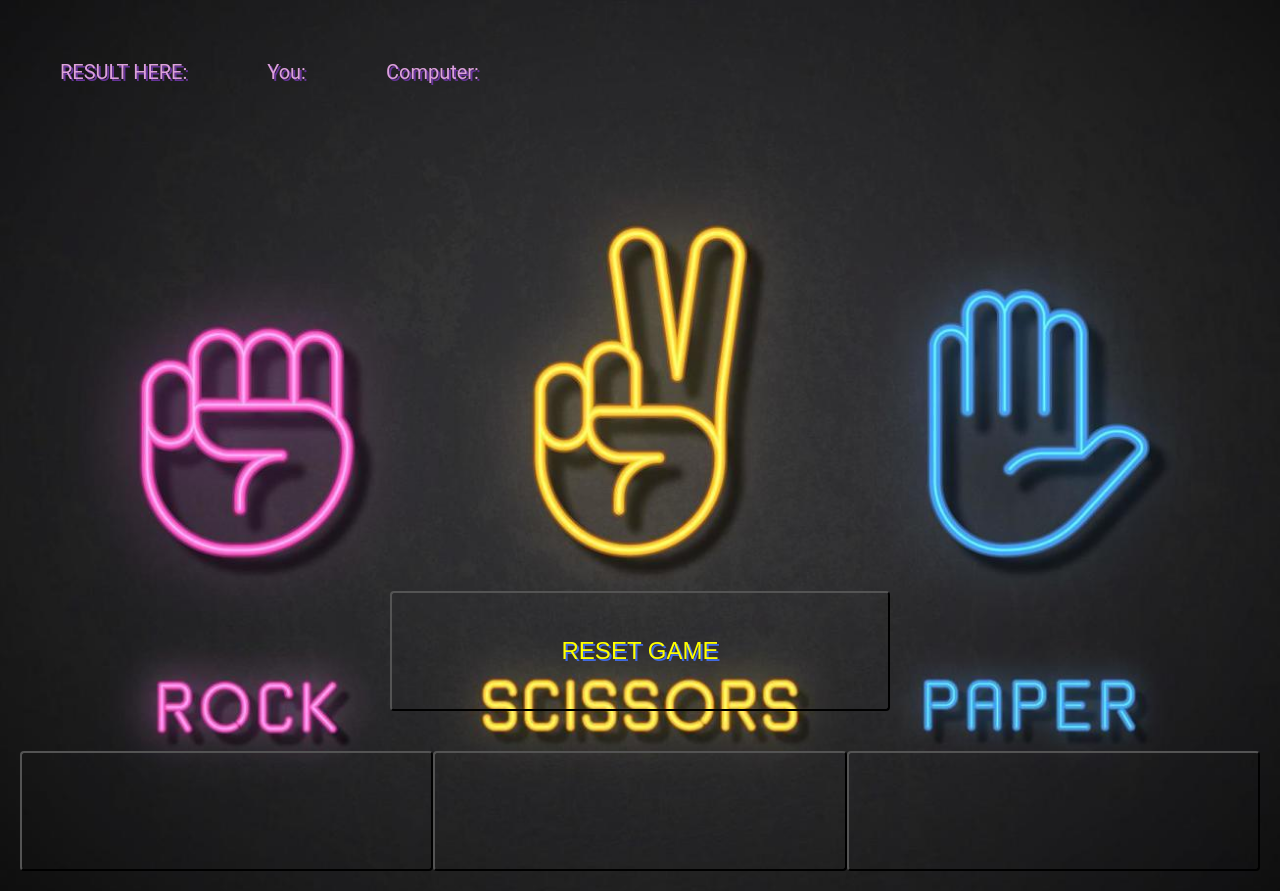
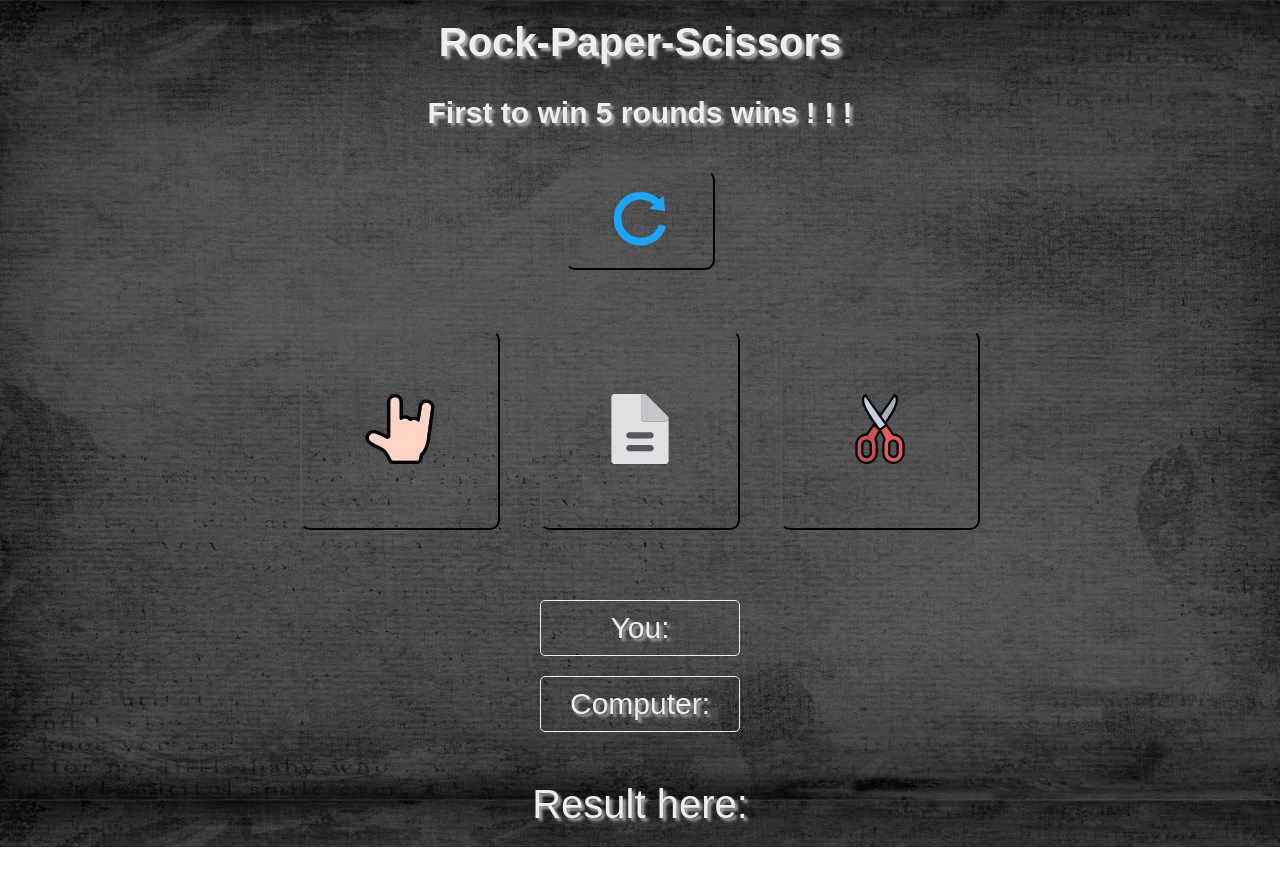
Before and after one commit to vladablagojevic/rock-paper-scissors, a plain HTML site: page index.html in a window 1280 px wide. After the commit the page ends 847 px from the top, so only its background shows below. Drawn offline with Linux system fonts and the light colour scheme; a web font is replaced by a local one.

Commit message:
Added svg images to buttons
Added svg's to images folder and styled everything in css file.
In js file changed logic to get id attribute from button instead of
inner text of a button. Text of a button is deleted and replaced with
svg images.

```diff
--- a/index.html
+++ b/index.html
@@ -5,26 +5,33 @@
   <meta http-equiv="X-UA-Compatible" content="IE=edge">
   <meta name="viewport" content="width=device-width, initial-scale=1.0">
   <title>Rock-Paper-Scissors</title>
+  <link rel="stylesheet" href="https://fonts.googleapis.com/css?family=Sofia">
   <link rel="stylesheet" href="rps.css">
   <script src="rock-paper-scissors.js" defer></script>
 </head>
 <body>
-
-  <div id="results">
-    <div id="gameScore">RESULT HERE:</div>
-    <div id="userWon">You:</div>
-    <div id="computerWon">Computer:</div>
+  <div id="headings">
+    <h1>Rock-Paper-Scissors</h1>
+    <h2>First to win 5 rounds wins ! ! !</h2>
   </div>
 
+
   <div id="resetGame">
-    <button id="reset" onclick="window.location.reload()">RESET GAME</button>
+    <button id="reset" onclick="window.location.reload()"><img src="./images/reset-14.svg"></button>
   </div>
 
   <div id="buttons">
-    <button id="rock">ROCK</button>
-    <button id="paper">PAPER</button>
-    <button id="scissors">SCISSORS</button>
+    <button id="rock" class="gameButtons"><img src="./images/rock.svg" alt="rock"></button>
+    <button id="paper" class="gameButtons"><img src="./images/paper.svg" alt="paper"></button>
+    <button id="scissors" class="gameButtons"><img src="./images/scissors.svg" alt="scissors"></button>
   </div>
+
+  <div id="results">
+    <div id="userWon" class="results">You:</div>
+    <div id="computerWon" class="results">Computer:</div>
+  </div>
+
+  <div id="gameScore">Result here:</div>
 
 </body>
 </html>
--- a/rock-paper-scissors.js
+++ b/rock-paper-scissors.js
@@ -15,7 +15,7 @@ scissors.addEventListener('click', game);
 
 function game(event) {
 
-  let playerSelection = event.target.innerText.toLowerCase();
+  let playerSelection = event.target.id.toLowerCase();
 
   function getComputerChoice() {
     const gameOptions = ['rock', 'paper', 'scissors'];
--- a/rps.css
+++ b/rps.css
@@ -6,70 +6,100 @@
 
 body {
   min-height: 100vh;
-  font-family: 'Roboto', sans-serif;
-  font-size: 16px;
-  color: #333;
+  font-family: 'sofia', sans-serif;
+  text-shadow: 3px 3px 3px #ababab;
+  color: #eee;
   display: flex;
   flex-direction: column;
-  background: url('./images/rock-paper-scissors-neon-icons-vector.jpg');
+  background: url('./images/1eefc5567dc5c55f67ef6849b9235582.jpg');
   background-repeat: no-repeat;
   background-attachment: fixed;
   background-position: center;
   background-size: cover;
-  background-color: #333;
 }
 
-button {
+#headings {
+  display: flex;
+  flex-direction: column;
+  align-items: center;
+  justify-content: space-between;
+  padding: 20px;
+  height: 150px;
+  font-size: 20px;
+}
+
+.gameButtons {
   background-color: transparent;
-  border: 3px solid lightblue transparent;
-  border-radius: 4px;
+  border-radius: 10px;
   color: transparent;
   cursor: pointer;
   padding: 30px;
-  margin: 0 0;
-  width: 500px;
-  height: 120px;
+  margin: 20px;
+  width: 200px;
+  height: 200px;
+}
+
+.gameButtons:hover {
+  /* transform: scale(1.2, 1.2);
+  -ms-transform: scale(1.2, 1.2);
+  -webkit-transform: scale(1.2, 1.2); */
+  box-shadow: 0 0.8em 0.8em -0.7em #ababab;
+  transform: translateY(-0.25em);
 }
 
 #buttons {
   display: flex;
-  /* justify-content: start; */
-  justify-content: space-around;
+  justify-content: center;
   padding: 20px;
-  margin-top: 0px;
 }
 
-#results {
+#results,
+#gameScore {
   display: flex;
-  justify-content: start;
+  justify-content: center;
   align-items: center;
-  /* flex-direction: column; */
-  font-size: 20px;
-  color: plum;
-  text-shadow: 2px 2px rebeccapurple;
-  margin-bottom: 380px;
+  flex-direction: column;
+  font-size: 30px;
   padding: 20px;
+}
+
+#gameScore {
+  font-size: 40px;
+}
+
+.results {
+  border: 1px solid #eee;
+  width: 200px;
+  text-align: center;
+  padding: 10px;
+  margin: 10px;
+  border-radius: 5px;
 }
 
 #resetGame {
   display: flex;
   justify-content: center;
-  margin-top: 47px;
-  margin-bottom: 0px;
   padding: 20px;
 }
 
 #reset {
-  color: yellow;
-  font-size: 24px;
-  text-shadow: 2px 2px royalblue
+  background-color: transparent;
+  align-items: center;
+  width: 150px;
+  height: 100px;
+  border-radius: 10px;
+
 }
 
-#gameScore,
-#userWon,
-#computerWon {
-  border: 2px solid cadetblue transparent;
-  margin: 20px;
-  padding: 20px;
-  border-radius: 5px;
+#reset:hover {
+  transform: scale(1.2, 1.2);
+  -ms-transform: scale(1.2, 1.2);
+  -webkit-transform: scale(1.2, 1.2);
+  box-shadow: 0 0.8em 0.8em -0.7em #ababab;
 }
+
+img {
+  width: 70px;
+  height: 70px;
+  pointer-events: none;
+}
```
Also changed, not shown: images/1eefc5567dc5c55f67ef6849b9235582.jpg (added), images/paper.svg (added), images/reset-14.svg (added), images/rock-paper-scissors-neon-icons-vector.jpg (deleted), images/rock.svg (added), images/scissors.svg (added).
